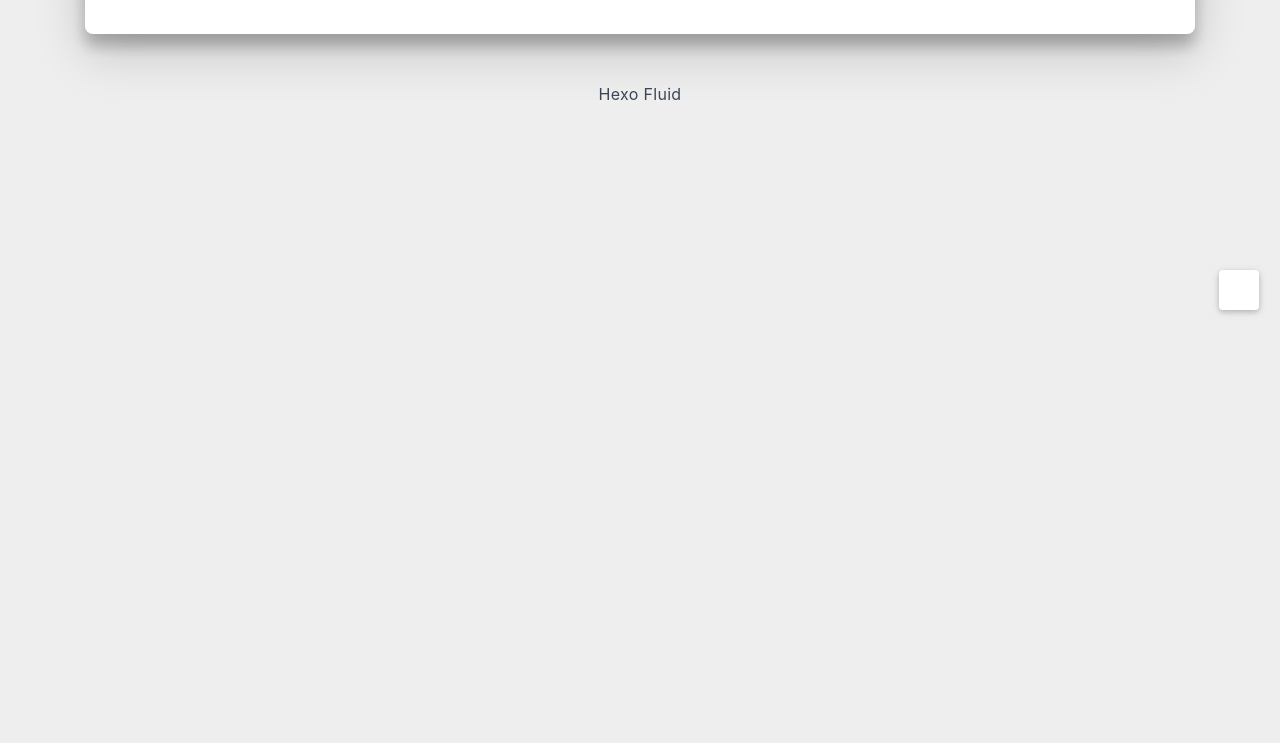
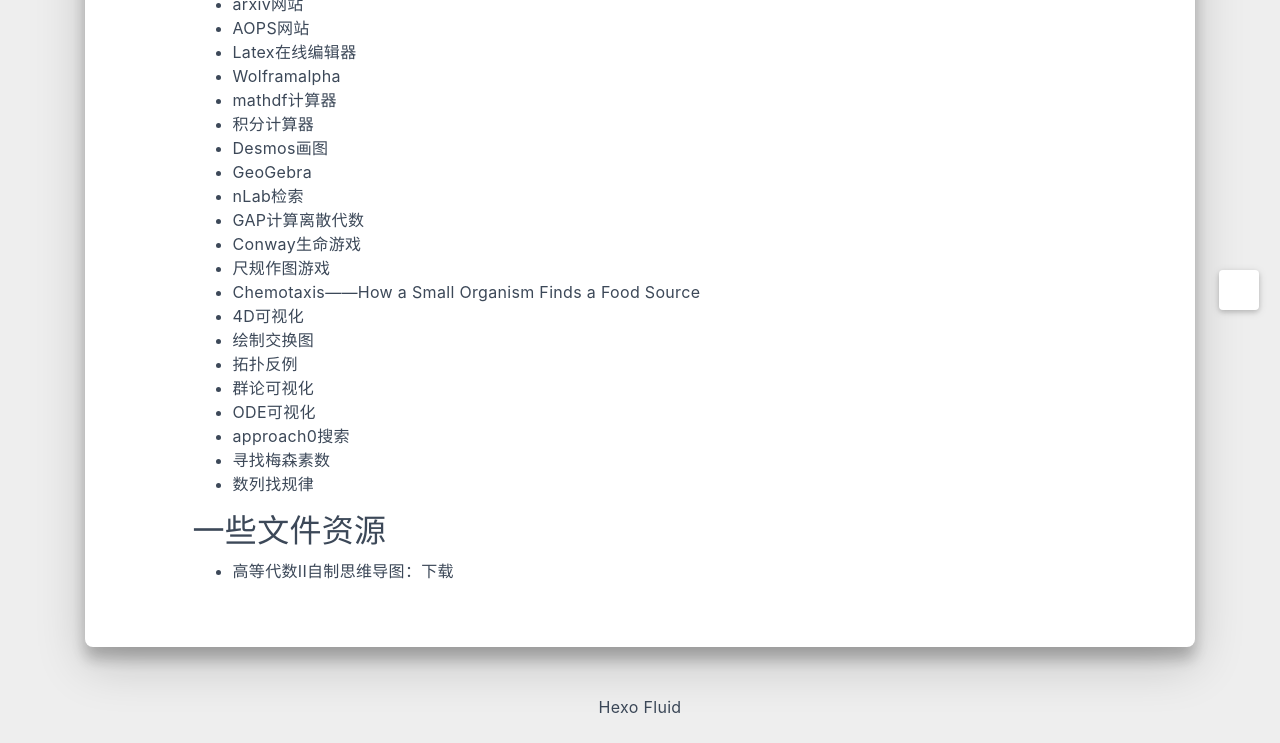
Before and after one commit to xzc37/blog, a plain HTML site: page resource/index.html in a window 1280 px wide. Shown: the part 550-1293 px from the top of the page. Before the commit the page ends 800 px from the top, so only its background shows below. Drawn offline with nearby package versions, Linux system fonts and the light colour scheme; some packages are replaced by stand-ins of ours; a script that the page names is missing; some icons are missing; a small style sheet from the web is missing.

Commit message:
Site updated: 2025-02-13 17:34:30

```diff
--- a/resource/index.html
+++ b/resource/index.html
@@ -19,15 +19,15 @@
   <meta name="author" content="xzc37">
   <meta name="keywords" content="">
 
-    <meta name="description" content="高等代数II的思维导图：思维导图">
+    <meta name="description" content="一些网站资源 arxiv网站 AOPS网站 Latex在线编辑器 Wolframalpha mathdf计算器 积分计算器 Desmos画图 GeoGebra nLab检索 GAP计算离散代数 Conway生命游戏 尺规作图游戏 Chemotaxis——How a Small Organism Finds a Food Source 4D可视化 绘制交换图 拓扑反例 群论可视化 ODE可视化 ap">
 <meta property="og:type" content="website">
 <meta property="og:title" content="resource">
 <meta property="og:url" content="http://example.com/resource/index.html">
 <meta property="og:site_name" content="Hexo">
-<meta property="og:description" content="高等代数II的思维导图：思维导图">
+<meta property="og:description" content="一些网站资源 arxiv网站 AOPS网站 Latex在线编辑器 Wolframalpha mathdf计算器 积分计算器 Desmos画图 GeoGebra nLab检索 GAP计算离散代数 Conway生命游戏 尺规作图游戏 Chemotaxis——How a Small Organism Finds a Food Source 4D可视化 绘制交换图 拓扑反例 群论可视化 ODE可视化 ap">
 <meta property="og:locale" content="zh_CN">
 <meta property="article:published_time" content="2025-02-13T07:51:46.000Z">
-<meta property="article:modified_time" content="2025-02-13T08:15:13.163Z">
+<meta property="article:modified_time" content="2025-02-13T09:29:40.707Z">
 <meta property="article:author" content="xzc37">
 <meta name="twitter:card" content="summary_large_image">
 
@@ -247,9 +247,32 @@
 
 
 <article class="page-content">
-  <ol>
-<li>高等代数II的思维导图：<a target="_blank" rel="noopener" href="https://xzc37.github.io/files/%E7%BA%BF%E6%80%A7%E5%8F%98%E6%8D%A2_%E7%9F%A9%E9%98%B5_merged.pdf">思维导图</a></li>
-</ol>
+  <h2 id="一些网站资源"><a href="#一些网站资源" class="headerlink" title="一些网站资源"></a>一些网站资源</h2><ul>
+<li><a target="_blank" rel="noopener" href="https://arxiv.org/">arxiv网站</a></li>
+<li><a target="_blank" rel="noopener" href="https://artofproblemsolving.com/community">AOPS网站</a></li>
+<li><a target="_blank" rel="noopener" href="https://www.latexlive.com/">Latex在线编辑器</a></li>
+<li><a target="_blank" rel="noopener" href="https://www.wolframalpha.com/">Wolframalpha</a></li>
+<li><a target="_blank" rel="noopener" href="https://mathdf.com/">mathdf计算器</a></li>
+<li><a target="_blank" rel="noopener" href="https://www.integral-calculator.com/">积分计算器</a></li>
+<li><a target="_blank" rel="noopener" href="https://www.desmos.com/calculator?lang=zh-CN">Desmos画图</a></li>
+<li><a target="_blank" rel="noopener" href="https://www.geogebra.org/">GeoGebra</a></li>
+<li><a target="_blank" rel="noopener" href="https://ncatlab.org/nlab/show/HomePage">nLab检索</a></li>
+<li><a target="_blank" rel="noopener" href="https://www.gap-system.org/">GAP计算离散代数</a></li>
+<li><a target="_blank" rel="noopener" href="https://conwaylife.com/">Conway生命游戏</a></li>
+<li><a target="_blank" rel="noopener" href="https://www.euclidea.xyz/">尺规作图游戏</a></li>
+<li><a target="_blank" rel="noopener" href="https://www.mit.edu/~kardar/teaching/projects/chemotaxis(AndreaSchmidt)/home.htm">Chemotaxis——How a Small Organism Finds a Food Source</a></li>
+<li><a target="_blank" rel="noopener" href="https://crispher.github.io/">4D可视化</a></li>
+<li><a target="_blank" rel="noopener" href="https://tikzcd.yichuanshen.de/">绘制交换图</a></li>
+<li><a target="_blank" rel="noopener" href="https://topology.pi-base.org/">拓扑反例</a></li>
+<li><a target="_blank" rel="noopener" href="https://nathancarter.github.io/group-explorer/index.html">群论可视化</a></li>
+<li><a target="_blank" rel="noopener" href="https://anvaka.github.io/fieldplay/">ODE可视化</a></li>
+<li><a target="_blank" rel="noopener" href="https://approach0.xyz/search/">approach0搜索</a></li>
+<li><a target="_blank" rel="noopener" href="https://www.mersenne.org/download/">寻找梅森素数</a></li>
+<li><a target="_blank" rel="noopener" href="https://oeis.org/">数列找规律</a></li>
+</ul>
+<h2 id="一些文件资源"><a href="#一些文件资源" class="headerlink" title="一些文件资源"></a>一些文件资源</h2><ul>
+<li>高等代数II自制思维导图：<a target="_blank" rel="noopener" href="https://xzc37.github.io/files/%E7%BA%BF%E6%80%A7%E5%8F%98%E6%8D%A2_%E7%9F%A9%E9%98%B5_merged.pdf">下载</a></li>
+</ul>
 
 
 
```
Also changed, not shown: about/index.html (+5 -5 lines).
